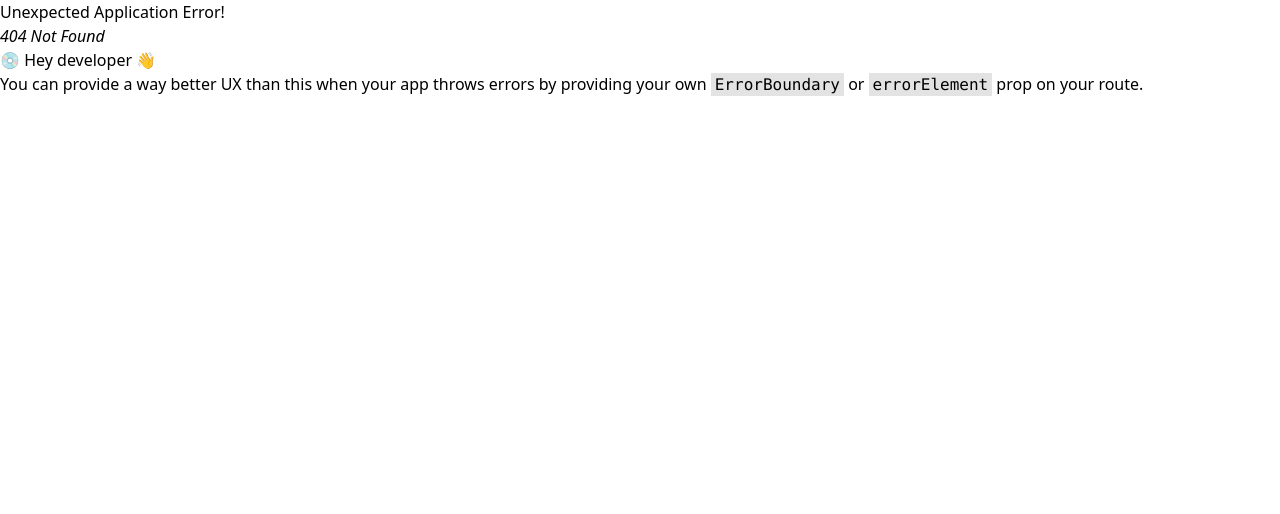
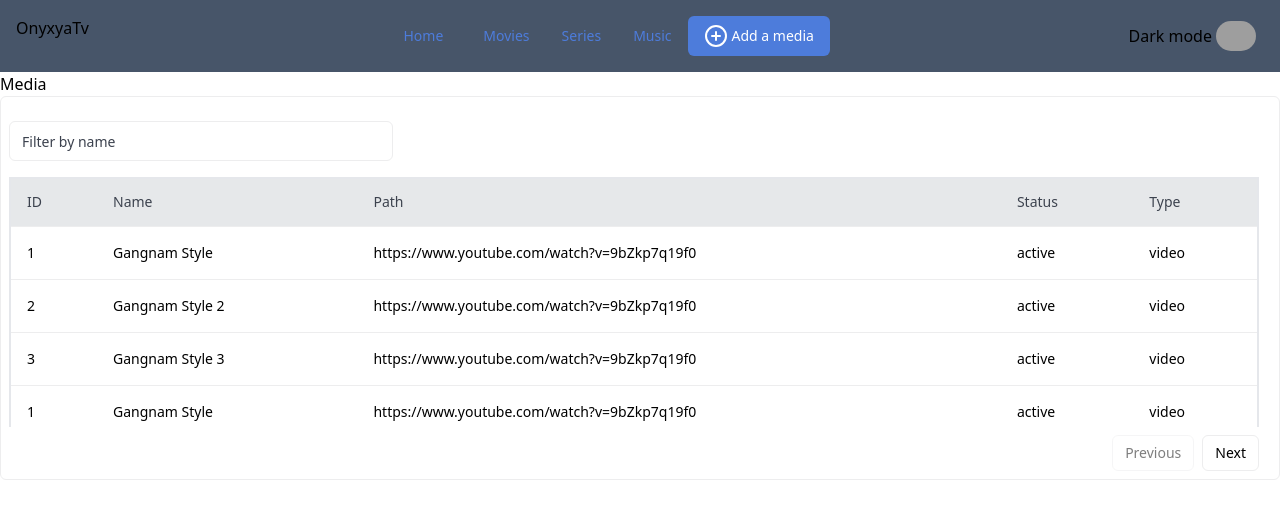
Before and after one commit to onyxyatv/onyxya, a React (Vite) app in the folder packages/frontend/: page /media in a window 1280 px wide. Before the commit this address had no page. Shown: the top 514 px of the page. Built offline with nearby package versions, Linux system fonts and the light colour scheme; grey boxes are pictures that could not be loaded.

Commit message:
added the base media table using react table

```diff
--- a/packages/frontend/src/components/media/mediaTable.tsx
+++ b/packages/frontend/src/components/media/mediaTable.tsx
@@ -1,13 +1,99 @@
+import { Button } from "@/components/ui/button";
+import { Input } from "@/components/ui/input";
+import { ScrollArea } from "@/components/ui/scroll-area";
 import {
   Table,
   TableBody,
-  TableCaption,
   TableCell,
+  TableHead,
   TableHeader,
   TableRow,
-} from "../ui/table";
+} from "@/components/ui/table";
+import {
+  ColumnDef,
+  ColumnFiltersState,
+  SortingState,
+  flexRender,
+  getCoreRowModel,
+  getFilteredRowModel,
+  getPaginationRowModel,
+  getSortedRowModel,
+  useReactTable,
+} from "@tanstack/react-table";
+import { ReactNode, useState } from "react";
 
-const medias = [
+interface Media {
+  id: number;
+  name: string;
+  path: string;
+  status: string;
+  type: string;
+}
+
+const medias: Media[] = [
+  {
+    id: 1,
+    name: "Gangnam Style",
+    path: "https://www.youtube.com/watch?v=9bZkp7q19f0",
+    status: "active",
+    type: "video",
+  },
+  {
+    id: 2,
+    name: "Gangnam Style 2",
+    path: "https://www.youtube.com/watch?v=9bZkp7q19f0",
+    status: "active",
+    type: "video",
+  },
+  {
+    id: 3,
+    name: "Gangnam Style 3",
+    path: "https://www.youtube.com/watch?v=9bZkp7q19f0",
+    status: "active",
+    type: "video",
+  },
+  {
+    id: 1,
+    name: "Gangnam Style",
+    path: "https://www.youtube.com/watch?v=9bZkp7q19f0",
+    status: "active",
+    type: "video",
+  },
+  {
+    id: 2,
+    name: "Gangnam Style 2",
+    path: "https://www.youtube.com/watch?v=9bZkp7q19f0",
+    status: "active",
+    type: "video",
+  },
+  {
+    id: 3,
+    name: "Gangnam Style 3",
+    path: "https://www.youtube.com/watch?v=9bZkp7q19f0",
+    status: "active",
+    type: "video",
+  },
+  {
+    id: 1,
+    name: "Gangnam Style",
+    path: "https://www.youtube.com/watch?v=9bZkp7q19f0",
+    status: "active",
+    type: "video",
+  },
+  {
+    id: 2,
+    name: "Gangnam Style 2",
+    path: "https://www.youtube.com/watch?v=9bZkp7q19f0",
+    status: "active",
+    type: "video",
+  },
+  {
+    id: 3,
+    name: "Gangnam Style 3",
+    path: "https://www.youtube.com/watch?v=9bZkp7q19f0",
+    status: "active",
+    type: "video",
+  },
   {
     id: 1,
     name: "Gangnam Style",
@@ -31,34 +117,135 @@ const medias = [
   },
 ];
 
-// We want to create a shadcn component that will be used to display a table of media items.
-const MediaTable = () => {
+const columns: ColumnDef<Media>[] = [
+  {
+    accessorKey: "id",
+    header: "ID",
+  },
+  {
+    accessorKey: "name",
+    header: "Name",
+  },
+  {
+    accessorKey: "path",
+    header: "Path",
+  },
+  {
+    accessorKey: "status",
+    header: "Status",
+  },
+  {
+    accessorKey: "type",
+    header: "Type",
+  },
+];
+
+export function MediaTable() {
+  const [sorting, setSorting] = useState<SortingState>([]);
+  const [columnFilters, setColumnFilters] = useState<ColumnFiltersState>([]);
+
+  // Récupère en db les média
+  function getMedia() {
+    return medias;
+  }
+
+  const table = useReactTable({
+    data: medias,
+    columns,
+    getCoreRowModel: getCoreRowModel(),
+    getPaginationRowModel: getPaginationRowModel(),
+    onSortingChange: setSorting,
+    getSortedRowModel: getSortedRowModel(),
+    onColumnFiltersChange: setColumnFilters,
+    getFilteredRowModel: getFilteredRowModel(),
+    state: {
+      sorting,
+      columnFilters,
+    },
+  });
+
   return (
-    <div>
-      <Table />
-      <TableCaption>Media Items</TableCaption>
+    <div className="rounded-md border p-2">
+      <div className="flex items-center py-4">
+        <Input
+          placeholder="Filter by name"
+          value={(table.getColumn("name")?.getFilterValue() as string) ?? ""}
+          onChange={(event) =>
+            table.getColumn("name")?.setFilterValue(event.target.value)
+          }
+          className="max-w-sm"
+        />
+      </div>
+      <ScrollArea className="h-[250px] pr-3">
+        <Table className="border-2 border-gray-200">
           <TableHeader>
-        <TableRow>
-          <TableCell>ID</TableCell>
-          <TableCell>Name</TableCell>
-          <TableCell>Path</TableCell>
-          <TableCell>Status</TableCell>
-          <TableCell>Type</TableCell>
+            {table.getHeaderGroups().map((headerGroup) => (
+              <TableRow key={headerGroup.id}>
+                {headerGroup.headers.map((header) => {
+                  return (
+                    <TableHead key={header.id}>
+                      {header.isPlaceholder
+                        ? null
+                        : (flexRender(
+                            header.column.columnDef.header as ReactNode,
+                            header.getContext()
+                          ) as ReactNode)}
+                    </TableHead>
+                  );
+                })}
               </TableRow>
+            ))}
           </TableHeader>
           <TableBody>
-        {medias.map((media) => (
-          <TableRow key={media.id}>
-            <TableCell>{media.id}</TableCell>
-            <TableCell>{media.name}</TableCell>
-            <TableCell>{media.path}</TableCell>
-            <TableCell>{media.status}</TableCell>
-            <TableCell>{media.type}</TableCell>
+            {table.getRowModel().rows?.length ? (
+              table.getRowModel().rows.map((row) => (
+                <TableRow
+                  key={row.id}
+                  data-state={row.getIsSelected() && "selected"}
+                >
+                  {row.getVisibleCells().map((cell) => (
+                    <TableCell key={cell.id}>
+                      {flexRender(
+                        cell.column.columnDef.cell,
+                        cell.getContext()
+                      )}
+                    </TableCell>
+                  ))}
                 </TableRow>
-        ))}
+              ))
+            ) : (
+              <TableRow>
+                <TableCell
+                  colSpan={columns.length}
+                  className="h-24 text-center"
+                >
+                  No results.
+                </TableCell>
+              </TableRow>
+            )}
           </TableBody>
+        </Table>
+      </ScrollArea>
+      <div className="flex items-center justify-end mr-3 space-x-2 mt-2">
+        <Button
+          variant="outline"
+          size="sm"
+          onClick={() => table.previousPage()}
+          disabled={!table.getCanPreviousPage()}
+        >
+          Previous
+        </Button>
+        <Button
+          variant="outline"
+          size="sm"
+          onClick={() => table.nextPage()}
+          disabled={!table.getCanNextPage()}
+        >
+          Next
+        </Button>
+      </div>
     </div>
   );
-};
+}
 
 export default MediaTable;
```
Also changed, not shown: packages/frontend/src/App.tsx (+19 -18 lines). Lines whose indentation alone changed are shown as unchanged.
